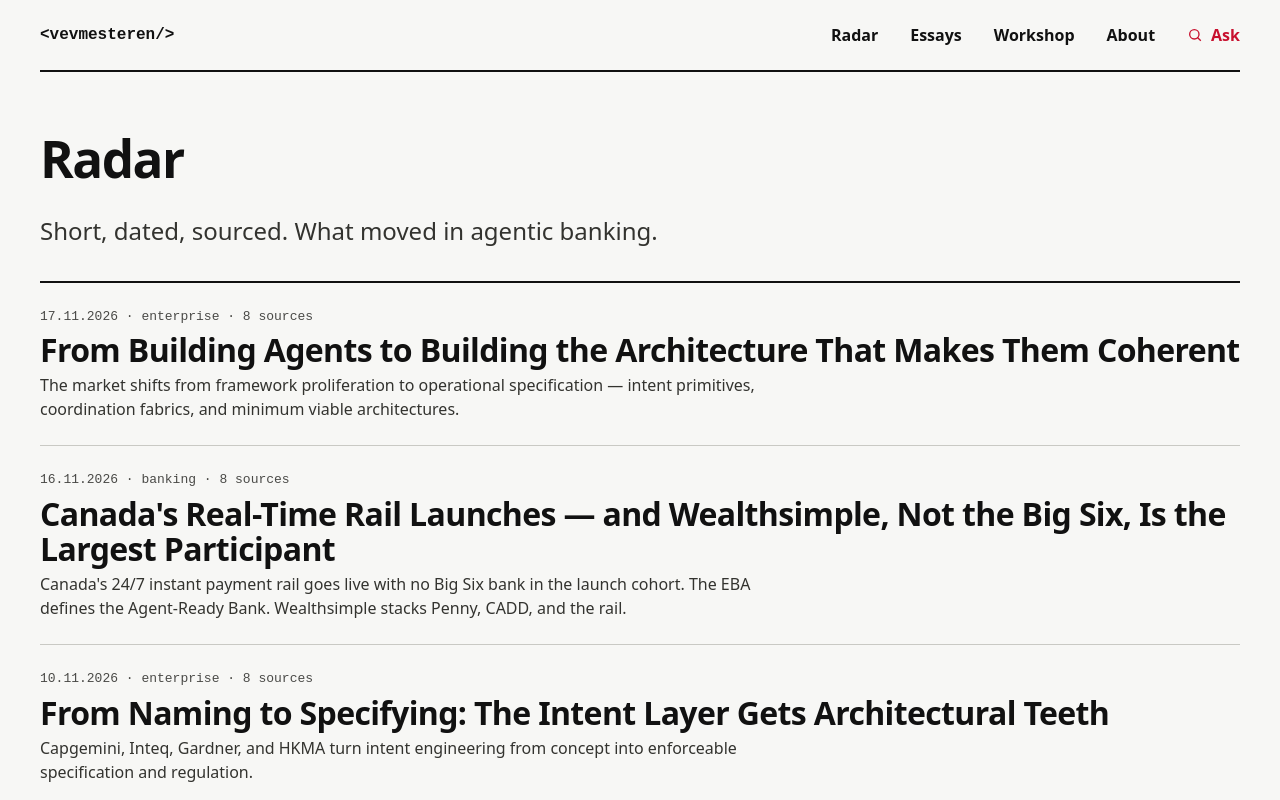
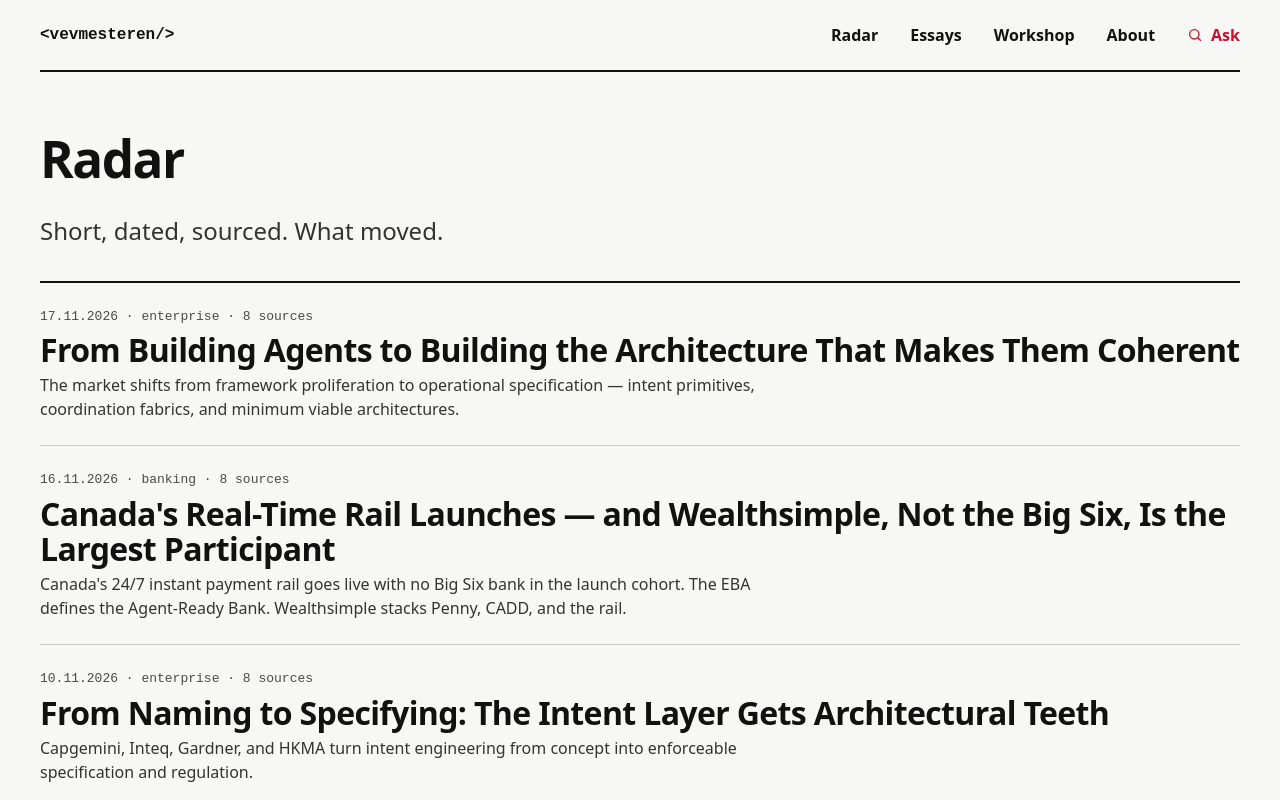
Before and after one commit to vevmesteren/vevmesteren.github.io, an Astro site: page /radar in a window 1280 px wide. Shown: the top 800 px of the page. Built offline with nearby package versions, Linux system fonts and the light colour scheme; Astro itself is replaced by a stand-in of ours; some packages are replaced by stand-ins of ours; no server answers.

Commit message:
Fix radar index blurb: remove 'in agentic banking' (#3)
The radar now covers both agentic banking and enterprise harness.
The index page blurb was missed in PR #2.

Co-authored-by: Hermes Agent <hermes@hermes-agent.nousresearch.com>

```diff
--- a/src/pages/radar/index.astro
+++ b/src/pages/radar/index.astro
@@ -5,10 +5,10 @@ const posts = await getRadar();
 const base = import.meta.env.BASE_URL.replace(/\/$/, '');
 ---
 
-<Base title="Radar" description="Short, dated, sourced. What moved in agentic banking.">
+<Base title="Radar" description="Short, dated, sourced. What moved.">
 	<section class="archive-head">
 		<h1 class="archive-title">Radar</h1>
-		<p class="archive-blurb">Short, dated, sourced. What moved in agentic banking.</p>
+		<p class="archive-blurb">Short, dated, sourced. What moved.</p>
 	</section>
 	<ol class="radar-list">
 		{posts.map((p) => (
```
